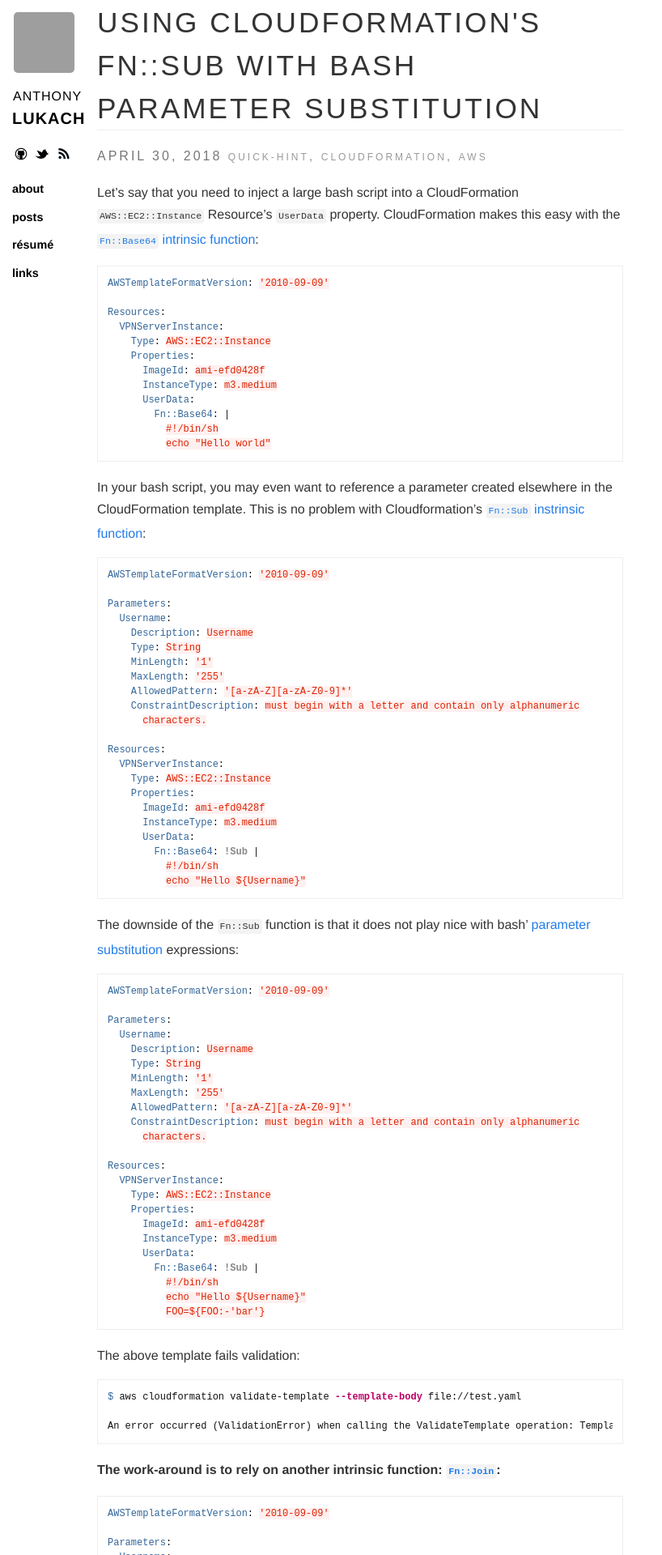
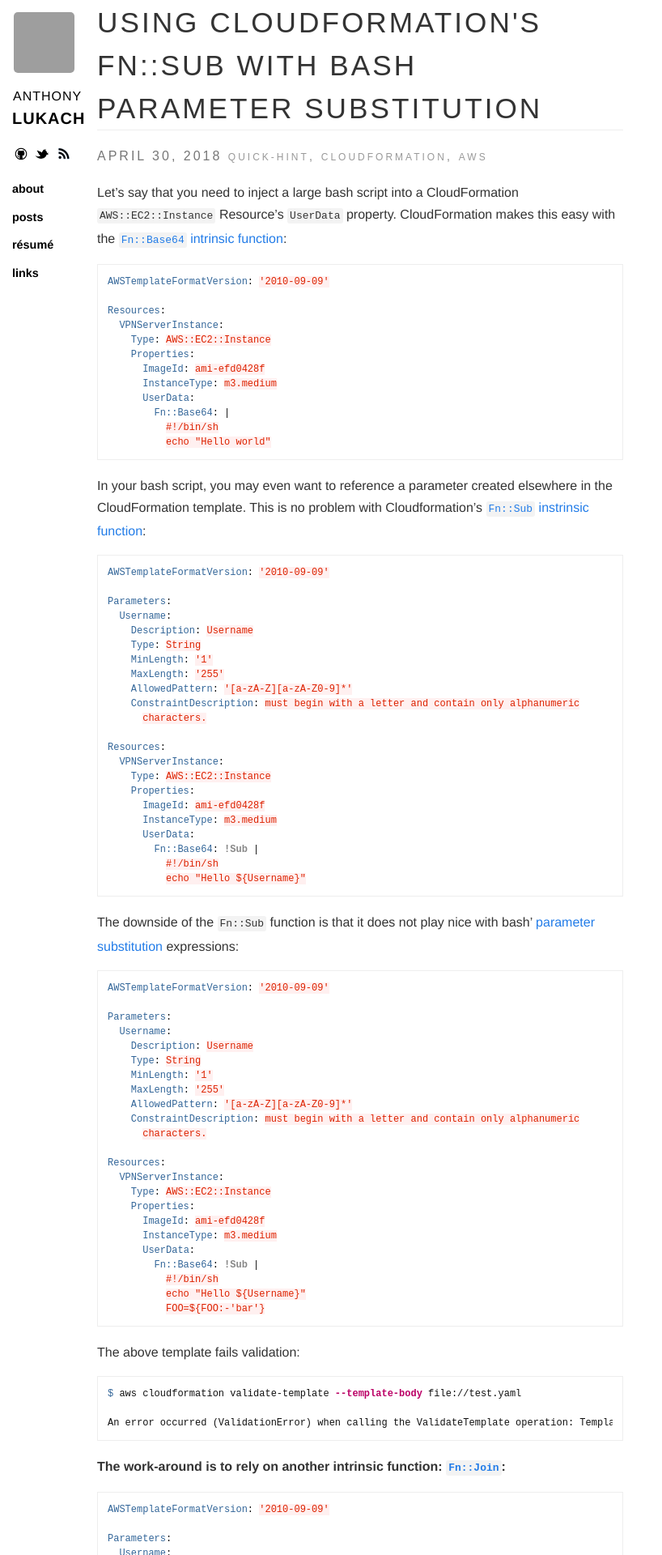
Before and after one commit to alukach/alukach.github.io, a Jekyll site: the page built from index.html, in a window 1280 px wide. Shown: the top 1920 px of the page at 81% size, without its empty margins (0-818 px from the left). Built offline with Jekyll 4.4.1, drawn with Linux system fonts in a browser that asks for light colours; nearby versions of some CDN libraries; the list of posts is cut into pages by our own code; grey boxes are pictures that could not be loaded.

Commit message:
Update base.css

```diff
--- a/css/base.css
+++ b/css/base.css
@@ -131,7 +131,6 @@ hr {
     line-height: 1.7em;
     color: #333; }
   .content p code {
-    font-size: .9em;
     background-color: #f3f3f3;
     border-radius: 3px;
     padding: 2px 3px; }
```
